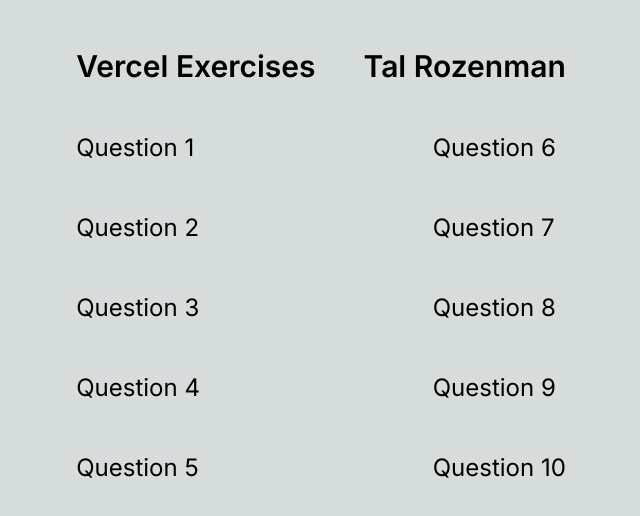
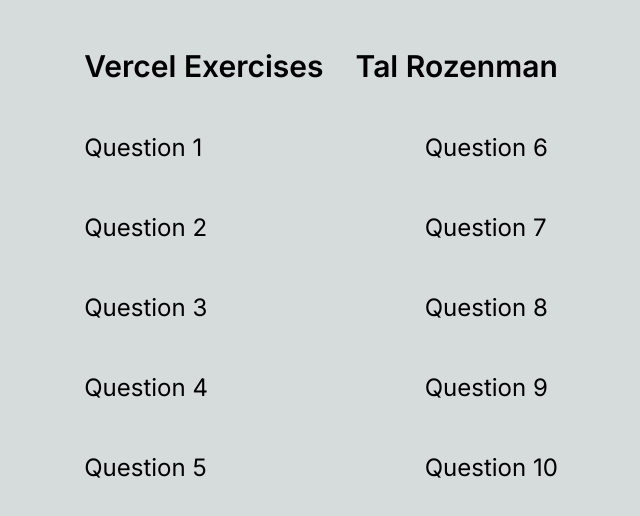
Before and after one commit to Tal-Rozenman/vercel_exercise, a Next.js app: page / in a window 1280 px wide. Shown: the top 516 px of the page, without its empty margins (319-959 px from the left). Built offline with nearby package versions, Linux system fonts and the light colour scheme.

Commit message:
Update layout.tsx

```diff
--- a/src/app/layout.tsx
+++ b/src/app/layout.tsx
@@ -19,7 +19,7 @@
       <body className={inter.className}>
         <div className="flex justify-center h-screen">
         <div className="p-12 max-w-5xl mx-auto">
-          <nav className="text-3xl font-semibold flex justify-center gap-12 mb-10">
+          <nav className="text-3xl font-semibold flex justify-center gap-8 mb-10">
             <a href="/">Vercel Exercises</a>
             <a href="https://www.linkedin.com/in/tal-rozenman-0b7315a1/">Tal Rozenman</a>
           </nav>
```
